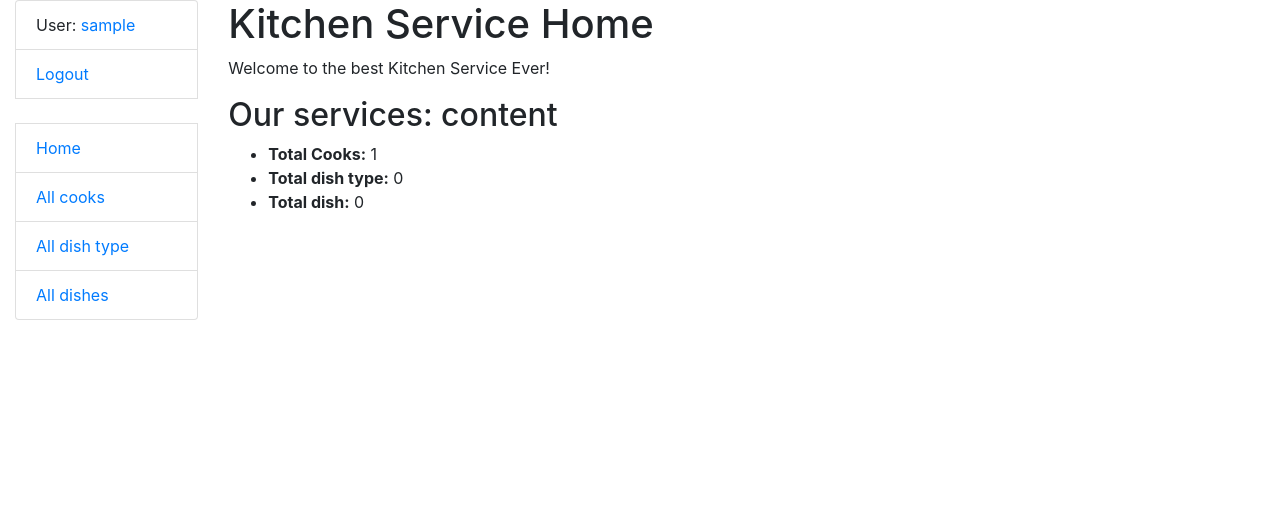
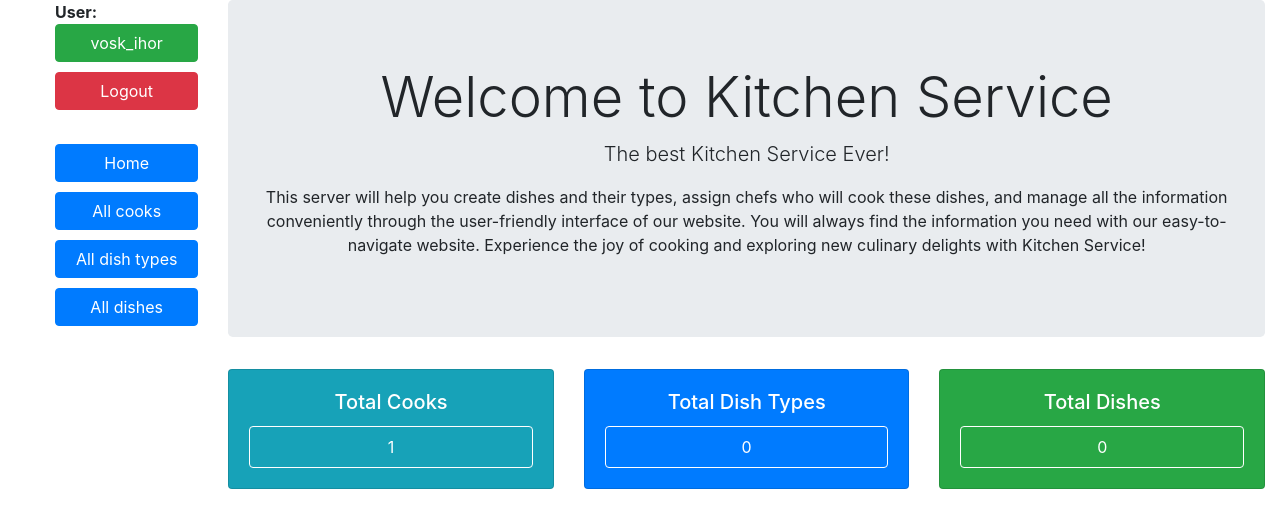
Before and after one commit to IhorVoskoboinikov/restaurant-kitchen-service, a Django app: page / in a window 1280 px wide. Shown: the top 528 px of the page. Run offline with Django 4.2, Linux system fonts and the light colour scheme; the visitor is signed in with stand-in values (Sample User, id 1); data comes from the database, SQL or seed files in the repository; data that the repository does not hold is empty.

Commit message:
added styles to file (finish version) and refactoring code

```diff
--- a/templates/base.html
+++ b/templates/base.html
@@ -1,3 +1,4 @@
+{% load static %}
 <!DOCTYPE html>
 <html lang="en">
 
@@ -5,12 +6,9 @@
   {% block title %}<title>Kitchen Service</title>{% endblock %}
   <meta charset="utf-8">
   <meta name="viewport" content="width=device-width, initial-scale=1">
-  <link rel="stylesheet"
-        href="https://cdn.jsdelivr.net/npm/bootstrap@4.5.3/dist/css/bootstrap.min.css"
-        integrity="sha384-TX8t27EcRE3e/ihU7zmQxVncDAy5uIKz4rEkgIXeMed4M0jlfIDPvg6uqKI2xXr2"
-        crossorigin="anonymous">
-  <!-- Add additional CSS in static file -->
-  {% load static %}
+  <link rel="stylesheet" href="https://cdn.jsdelivr.net/npm/bootstrap@4.5.3/dist/css/bootstrap.min.css"
+        integrity="sha384-TX8t27EcRE3e/ihU7zmQxVncDAy5uIKz4rEkgIXeMed4M0jlfIDPvg6uqKI2xXr2" crossorigin="anonymous">
+  <!-- Add custom CSS -->
   <link rel="stylesheet" href="{% static 'css/styles.css' %}">
 </head>
 
@@ -18,20 +16,15 @@
 <div class="container-fluid">
   <div class="row">
     <div class="col-sm-2">
-
       {% block sidebar %}
         {% include "includes/sidebar.html" %}
       {% endblock %}
-
     </div>
-    <div class="col-sm-10 ">
-
+    <div class="col-sm-10">
       {% block content %}{% endblock %}
-
       {% block pagination %}
         {% include "includes/pagination.html" %}
       {% endblock %}
-
     </div>
   </div>
 </div>
--- a/templates/includes/sidebar.html
+++ b/templates/includes/sidebar.html
@@ -1,15 +1,30 @@
-<ul class="sidebar-nav list-group">
+<ul class="sidebar-nav">
   {% if user.is_authenticated %}
-    <li class="list-group-item">User: <a href="{{ user.get_absolute_url }}">{{ user.get_username }}</a></li>
-    <li class="list-group-item"><a href="{% url 'logout'%}?next={{request.path}}">Logout</a></li>
+    <li style="list-style: none; margin-bottom: 10px;">
+      <strong>User:</strong>
+      <a href="{{ user.get_absolute_url }}" class="btn btn-success btn-block">vosk_ihor</a>
+    </li>
+    <li style="list-style: none; margin-bottom: 10px;">
+      <a class="btn btn-danger btn-block" href="{% url 'logout' %}?next={{ request.path }}">Logout</a>
+    </li>
   {% else %}
-    <li class="list-group-item"><a href="{% url 'login'%}?next={{request.path}}">Login</a></li>
+    <li style="list-style: none; margin-bottom: 10px;">
+      <a class="btn btn-success btn-block" href="{% url 'login' %}?next={{ request.path }}">Login</a>
+    </li>
   {% endif %}
 
   <br>
 
-  <li class="list-group-item"><a href="{% url 'kitchen:index' %}">Home</a></li>
-  <li class="list-group-item"><a href="{% url 'kitchen:cook-list' %}">All cooks</a></li>
-  <li class="list-group-item"><a href="{% url 'kitchen:dish-type-list' %}">All dish type</a></li>
-  <li class="list-group-item"><a href="{% url 'kitchen:dish-list' %}">All dishes</a></li>
+  <li style="list-style: none; margin-bottom: 10px;">
+    <a class="btn btn-primary btn-block" href="{% url 'kitchen:index' %}">Home</a>
+  </li>
+  <li style="list-style: none; margin-bottom: 10px;">
+    <a class="btn btn-primary btn-block" href="{% url 'kitchen:cook-list' %}">All cooks</a>
+  </li>
+  <li style="list-style: none; margin-bottom: 10px;">
+    <a class="btn btn-primary btn-block" href="{% url 'kitchen:dish-type-list' %}">All dish types</a>
+  </li>
+  <li style="list-style: none; margin-bottom: 10px;">
+    <a class="btn btn-primary btn-block" href="{% url 'kitchen:dish-list' %}">All dishes</a>
+  </li>
 </ul>
--- a/templates/kitchen/cook_confirm_delete.html
+++ b/templates/kitchen/cook_confirm_delete.html
@@ -6,5 +6,8 @@
     {% csrf_token %}
 
     <input type="submit" value="Yes" class="btn btn-danger">
+    <a href="{% url 'kitchen:cook-detail' pk=cook.id %}" class="btn btn-secondary">
+      Back
+    </a>
   </form>
 {% endblock %}
--- a/templates/kitchen/dish_type_confirm_delete.html
+++ b/templates/kitchen/dish_type_confirm_delete.html
@@ -1,10 +1,13 @@
 {% extends "base.html" %}
 
 {% block content %}
-  <h1>Delete manufacturer?</h1>
+  <h1>Are you sure you want to delete {{ object.name }}?</h1>
   <form action="" method="post">
     {% csrf_token %}
 
     <input type="submit" value="Yes" class="btn btn-danger">
+    <a href="{% url 'kitchen:dish-type-list' %}" class="btn btn-secondary">
+      Back
+    </a>
   </form>
 {% endblock %}
--- a/templates/kitchen/dish_type_form.html
+++ b/templates/kitchen/dish_type_form.html
@@ -3,14 +3,14 @@
 
 {% block content %}
   <h1>{{ object|yesno:"Update,Create" }} dish type
-    <a href="{% url 'kitchen:dish-type-list' %}" class="btn btn-secondary link-to-page">
-      Back
-    </a>
   </h1>
   <form action="" method="post" novalidate>
     {% csrf_token %}
     {{ form|crispy }}
 
     <input type="submit" value="Submit" class="btn btn-primary">
+    <a href="{% url 'kitchen:dish-type-list' %}" class="btn btn-secondary">
+      Back
+    </a>
   </form>
 {% endblock %}
--- a/templates/kitchen/index.html
+++ b/templates/kitchen/index.html
@@ -1,12 +1,38 @@
 {% extends "base.html" %}
 
+{% block title %}<title>Kitchen Service - Home</title>{% endblock %}
+
 {% block content %}
-  <h1>Kitchen Service Home</h1>
-  <p>Welcome to the best Kitchen Service Ever!</p>
-  <h2>Our services: content</h2>
-  <ul>
-    <li><strong>Total  Cooks:</strong> {{ total_chefs }}</li>
-    <li><strong>Total dish type:</strong> {{ total_dish_type }}</li>
-    <li><strong>Total dish:</strong> {{ total_dish }}</li>
-  </ul>
+  <div class="jumbotron text-center">
+    <h1 class="display-4">Welcome to Kitchen Service</h1>
+    <p class="lead">The best Kitchen Service Ever!</p>
+    <p>This server will help you create dishes and their types, assign chefs who will cook these dishes, and manage all the information conveniently through the user-friendly interface of our website. You will always find the information you need with our easy-to-navigate website. Experience the joy of cooking and exploring new culinary delights with Kitchen Service!</p>
+  </div>
+
+  <div class="row justify-content-center">
+    <div class="col-md-4">
+      <div class="card bg-info text-white text-center">
+        <div class="card-body">
+          <h5 class="card-title">Total Cooks</h5>
+          <p class="card-text border border-white rounded p-2">{{ total_chefs }}</p>
+        </div>
+      </div>
+    </div>
+    <div class="col-md-4">
+      <div class="card bg-primary text-white text-center">
+        <div class="card-body">
+          <h5 class="card-title">Total Dish Types</h5>
+          <p class="card-text border border-white rounded p-2">{{ total_dish_type }}</p>
+        </div>
+      </div>
+    </div>
+    <div class="col-md-4">
+      <div class="card bg-success text-white text-center">
+        <div class="card-body">
+          <h5 class="card-title">Total Dishes</h5>
+          <p class="card-text border border-white rounded p-2">{{ total_dish }}</p>
+        </div>
+      </div>
+    </div>
+  </div>
 {% endblock %}
```
Also changed, not shown: templates/kitchen/cook_detail.html (+14 -3 lines), templates/kitchen/cook_form.html (+5 -3 lines), templates/kitchen/cook_list.html (+23 -13 lines), templates/kitchen/dish_detail.html (+11 -4 lines), templates/kitchen/dish_list.html (+23 -13 lines), templates/kitchen/dish_type_list.html (+16 -13 lines), templates/registration/logged_out.html (added, +7 -0 lines), templates/registration/login.html (added, +33 -0 lines), templates/kitchen/dish_confirm_delete.html (line endings or trailing spaces), templates/kitchen/dish_form.html (line endings or trailing spaces).
